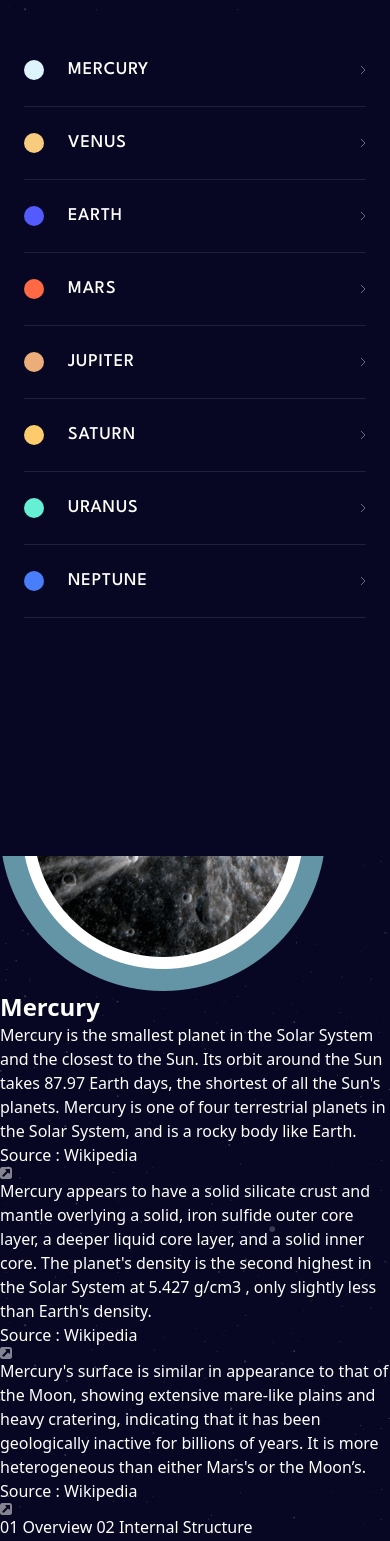
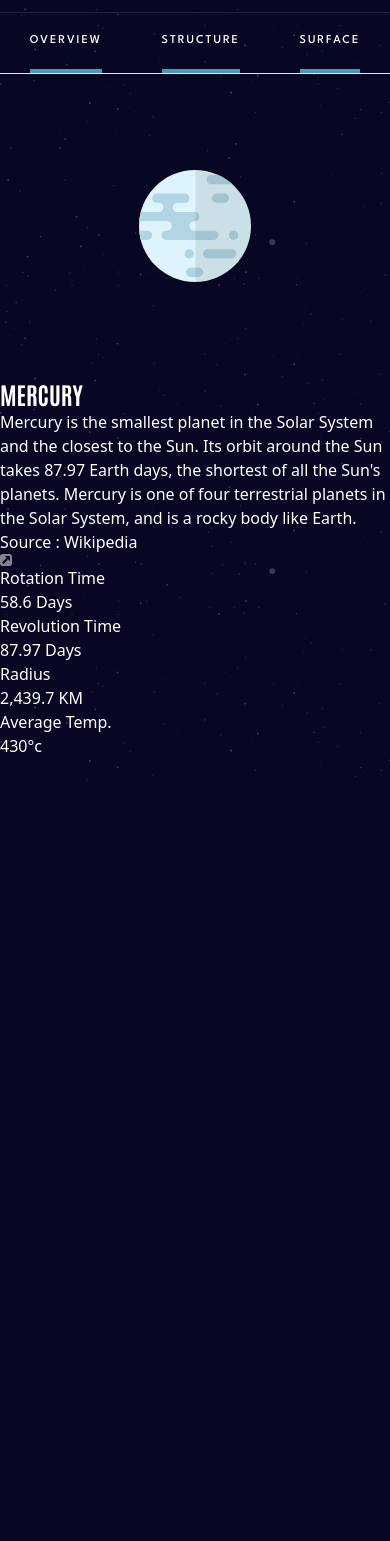
Before and after one commit to Abiel101/Planet-Facts-Site, a website: page public/planet-html/mercury.html in a window 390 px wide. Shown: the part 59-1600 px from the top of the page. After the commit the page ends 844 px from the top, so only its background shows below. Drawn offline with nearby package versions, Linux system fonts and the light colour scheme.

Commit message:
set up overview, sturutre and surface navigations

```diff
--- a/package.json
+++ b/package.json
@@ -3,6 +3,7 @@
   "version": "1.0.0",
   "description": "This is a solution to the [Planets fact site challenge on Frontend Mentor](https://www.frontendmentor.io/challenges/planets-fact-site-gazqN8w_f). Frontend Mentor challenges help you improve your coding skills by building realistic projects.",
   "main": "index.js",
+  "type": "module",
   "scripts": {
     "build-css": "npx tailwindcss -i ./src/styles-in.css -o ./public/styles/styles-out.css --watch"
   },
--- a/public/js/bara.js
+++ /dev/null
@@ -1,5 +0,0 @@
-import bara from '@bara/core';
-
-bara.init({
-
-})
--- a/public/js/index.js
+++ b/public/js/index.js
@@ -0,0 +1,6 @@
+const hamburgerIcon = document.getElementById('hamburger-icon');
+const mobileNav = document.getElementById('mobile-nav');
+
+hamburgerIcon.addEventListener('click',  () => {
+  mobileNav.classList.toggle('hide');
+})
--- a/public/planet-html/mercury.html
+++ b/public/planet-html/mercury.html
@@ -7,7 +7,6 @@
   <link rel="icon" type="image/png" sizes="32x32" href="./assets/favicon-32x32.png">
   <!-- Styles Link -->
   <link rel="stylesheet" href="../styles/styles-out.css">
-  <!-- Scripts -->
   <title>Frontend Mentor | Planets fact site</title>
 </head>
 <body class="bg-bg-color bg-[url('../img/background-stars.svg')] text-text-color bg-contain">
@@ -18,10 +17,10 @@
     </div>
     <!-- Hamburger Menu -->
     <div class="md:hidden">
-      <div id="hambuger-icon">
+      <div id="hamburger-icon" class="cursor-pointer">
         <img src="../img/icon-hamburger.svg" alt="icon-hamburger">
       </div>
-      <ul class="h-full w-full absolute bg-bg-color pt-[22px] px-6 left-0 top-[4.45rem]">
+      <ul id="mobile-nav" class="hide h-full w-full absolute bg-bg-color pt-[22px] px-6 left-0 top-[4.45rem]">
         <!-- Navigation Links -->
         <li class="mobile_nav-links">
           <span class="flex items-center">
@@ -96,18 +95,24 @@
       </ul>
     </div>
   </nav>
-  <main>
+  <main class="flex flex-col">
+    <!-- Buttons -->
+    <div class="md:hide flex items-center justify-around border-b-[1px] border-opacity[0.2]">
+      <button id="overview-Btn" class="contentBtns-mobile">Overview</button>
+      <button id="internalStructure-Btn" class="contentBtns-mobile">Structure</button>
+      <button id="surfaceGeo-Btn" class="contentBtns-mobile">Surface</button>
+    </div>
     <!-- Planet Images -->
-    <div>
-      <img src="../img/planet-mercury.svg" alt="Mercury Planet">
-      <img src="../img/planet-mercury-internal.svg" alt="Mercury Internal">
-      <img src="../img/geology-mercury.png" alt="Mercury Geology">
+    <div class="flex items-center justify-center">
+      <img class="planetImage" src="../img/planet-mercury.svg" alt="Mercury Planet">
+      <img class="planetImage hide" src="../img/planet-mercury-internal.svg" alt="Mercury Internal">
+      <img class="hide" src="../img/geology-mercury.png" alt="Mercury Geology">
     </div>
 
     <!-- Plannet Content -->
     <div>
       <div>
-        <h1 class="text-2xl font-bold">Mercury</h1>
+        <h1 class="text-2xl font-bold uppercase font-antonio">Mercury</h1>
         <!--
           Todo: Might be best to move this in the javascript stuff because the content basically needs to change each time you click the button so it makes sense to have javascript change these things.
         -->
@@ -129,7 +134,7 @@
 
         <!-- Internal Structure Content Start -->
         <!-- Text Content Container -->
-        <div id="interStructure-Context">
+        <div id="interStructure-Context" class="hidden">
           <p>Mercury appears to have a solid silicate crust and mantle overlying a
           solid, iron sulfide outer core layer, a deeper liquid core layer, and
           a solid inner core. The planet's density is the second highest in the
@@ -145,7 +150,7 @@
 
         <!-- Surface Geology Content Start -->
         <!-- Text Content Container -->
-        <div id="surfaceGeo-Context">
+        <div id="surfaceGeo-Context" class="hidden">
           <p>Mercury's surface is similar in appearance to that of the Moon, showing
           extensive mare-like plains and heavy cratering, indicating that it has
           been geologically inactive for billions of years. It is more heterogeneous
@@ -160,10 +165,10 @@
       </div>
 
       <!-- Buttons -->
-      <div>
-        <button id="overview-Btn">01 Overview</button>
-        <button id="internalStructure-Btn">02 Internal Structure</button>
-        <button id="surfaceGeo-Btn">03 Surface Geology</button>
+      <div class="hidden md:inline-block">
+        <button id="overview-Btn" class="contentBtns">01 Overview</button>
+        <button id="internalStructure-Btn" class="contentBtns">02 Internal Structure</button>
+        <button id="surfaceGeo-Btn" class="contentBtns">03 Surface Geology</button>
       </div>
     </div>
   </main>
@@ -187,8 +192,16 @@
     </div>
   </footer>
 
+  <!-- unpkg -->
+  <script src="https://unpkg.com/@barba/core"></script>
+  <!-- jsdelivr -->
+  <script src="https://cdn.jsdelivr.net/npm/@barba/core"></script>
+  <script>
+    bara.init({
+
+    })
+  </script>
   <script src="../js/index.js"></script>
-  <script src="../js/bara.js"></script>
   <script src="../js/context.js"></script>
   <script src="https://cdnjs.cloudflare.com/ajax/libs/gsap/3.12.2/gsap.min.js"></script>
 </body>
--- a/src/styles-in.css
+++ b/src/styles-in.css
@@ -10,3 +10,15 @@
 .mobile_nav-links{
   @apply flex items-center justify-between py-[22px] border-b-[1px] border-white border-opacity-[0.1] font-spartan font-medium text-lg uppercase tracking-wider
 }
+.hide{
+  @apply hidden
+}
+.planetImage{
+  @apply h-28 w-28 my-24
+}
+/* .contentBtns{
+  @apply
+} */
+.contentBtns-mobile{
+  @apply py-5 border-b-4 border-b-mercury-accent text-xs font-spartan uppercase text-white font-medium tracking-[1.929px]
+}
```
Also changed, not shown: public/styles/styles-out.css.
